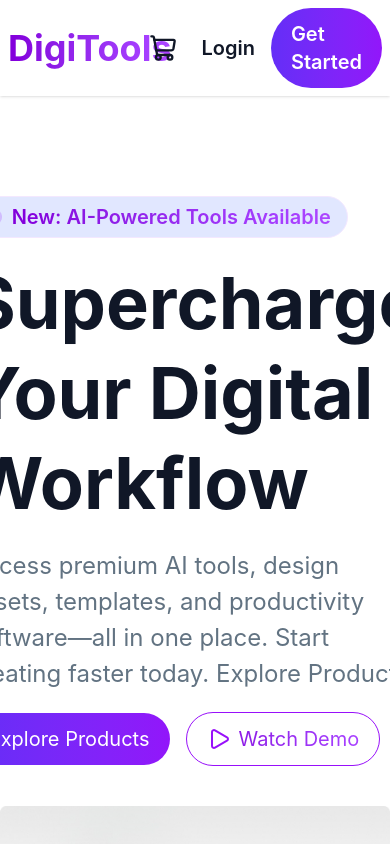
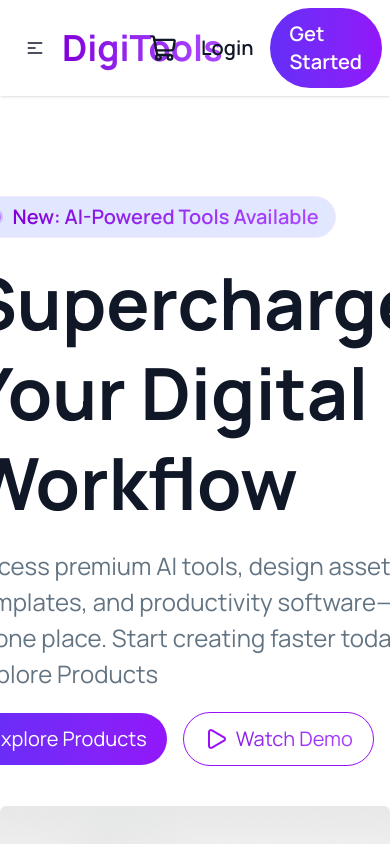
Before and after one commit to karimul-New-172/digitools-platform, a React (Vite) app: page / in a window 390 px wide. Shown: the top 844 px of the page. Built offline with nearby package versions, Linux system fonts and the light colour scheme.

Commit message:
hanbager menu add

```diff
--- a/package.json
+++ b/package.json
@@ -15,6 +15,7 @@
     "react": "^19.2.4",
     "react-dom": "^19.2.4",
     "react-icons": "^5.6.0",
+    "react-toastify": "^11.1.0",
     "tailwindcss": "^4.2.2"
   },
   "devDependencies": {
--- a/src/App.css
+++ b/src/App.css
@@ -1,2 +1,9 @@
+@import url('https://fonts.googleapis.com/css2?family=Manrope:wght@200..800&display=swap');
+
+body {
+  font-family: "Manrope", sans-serif;
+  font-weight: 400;
+}
+
 @import "tailwindcss";
 @plugin "daisyui";
--- a/src/App.jsx
+++ b/src/App.jsx
@@ -10,6 +10,7 @@ import Started from './components/Started/Started'
 import PricingCards from './components/PricingCards/PricingCards'
 import Transform from './components/Transform/Transform'
 import Footer from './components/Footer/Footer'
+import { toast, ToastContainer } from 'react-toastify'
 
 const fetchProducts = async () => {
   const res = await fetch('/products.json');
@@ -25,12 +26,14 @@ function App() {
   const handleRemoveItem = (item) => {
         const filterItem = purchase.filter(filterItem => filterItem.id !== item.id);
         setPurchased(filterItem);
+        toast("Item removed from cart")
         setTotalPrice(totalPrice - item.price);
     }
 
   const handlePurchase = () => {
     setPurchased([]);
     setTotalPrice(0);
+    toast("All items placed for order")
   }
 
   return (
@@ -61,6 +64,7 @@ function App() {
       <PricingCards></PricingCards>
       <Transform></Transform>
       <Footer></Footer>
+      <ToastContainer />
     </>
   )
 }
--- a/src/components/Carts/Carts.jsx
+++ b/src/components/Carts/Carts.jsx
@@ -1,13 +1,18 @@
 import React from 'react';
 import CartItem from '../CartItem/CartItem';
+import { PackageOpen } from 'lucide-react';
 
-const Carts = ({purchase, totalPrice, setTotalPrice, handleRemoveItem, handlePurchase}) => {
+const Carts = ({ purchase, totalPrice, setTotalPrice, handleRemoveItem, handlePurchase }) => {
     return (
         <div className='container mx-auto mt-10 border-2 border-gray-200 rounded-2xl p-5 space-y-4'>
             <h1 className='text-3xl font-semibold'>Your Cart</h1>
             <div className='item-container space-y-3'>
+
                 {
-                    purchase.map(pItem => <CartItem key={pItem.id} item={pItem} totalPrice={totalPrice} setTotalPrice={setTotalPrice} handleRemoveItem={handleRemoveItem}></CartItem>)
+                    purchase.length === 0 ? <div className='text-center text-gray-400 space-y-3'>
+                            <h1 className='text-2xl font-semibold'>Your cart is empty</h1>
+                            <span><PackageOpen className=' mx-auto' size={40} /></span>
+                        </div> : purchase.map(pItem => <CartItem key={pItem.id} item={pItem} totalPrice={totalPrice} setTotalPrice={setTotalPrice} handleRemoveItem={handleRemoveItem}></CartItem>)
                 }
             </div>
             <div className='flex justify-between text-xl font-semibold'>
@@ -15,7 +20,7 @@ const Carts = ({purchase, totalPrice, setTotalPrice, handleRemoveItem, handlePur
                 <p className=''>$<span>{totalPrice}</span></p>
             </div>
             <button onClick={handlePurchase} className='btn bg-linear-to-r from-[#642ef7] to-[#9216fa] w-full rounded-full text-lg text-white/80'>Proceed to Checkout</button>
-        </div>
+        </div >
     );
 };
 
--- a/src/components/Navbar/Navbar.jsx
+++ b/src/components/Navbar/Navbar.jsx
@@ -1,11 +1,25 @@
 import { ShoppingCart } from 'lucide-react';
 import React from 'react';
 
-const Navbar = ({purchase}) => {
+const Navbar = ({ purchase }) => {
     return (
         <div className="bg-base-100 shadow-sm">
             <div className='navbar text-[#101727] container mx-auto'>
                 <div className="navbar-start">
+                    <div className="dropdown">
+                        <div tabIndex={0} role="button" className="btn btn-ghost lg:hidden">
+                            <svg xmlns="http://www.w3.org/2000/svg" className="h-5 w-5" fill="none" viewBox="0 0 24 24" stroke="currentColor"> <path strokeLinecap="round" strokeLinejoin="round" strokeWidth="2" d="M4 6h16M4 12h8m-8 6h16" /> </svg>
+                        </div>
+                        <ul
+                            tabIndex="-1"
+                            className="menu menu-sm dropdown-content bg-base-100 rounded-box z-1 mt-3 w-52 p-2 shadow">
+                            <li><a>Products</a></li>
+                            <li><a>Features</a></li>
+                            <li><a>Pricing</a></li>
+                            <li><a>Testimonials</a></li>
+                            <li><a>FAQ</a></li>
+                        </ul>
+                    </div>
                     <a className="text-4xl font-bold bg-clip-text text-transparent bg-linear-to-r from-purple-700 to-purple-500 leading-normal">DigiTools</a>
                 </div>
                 <div className="navbar-center hidden lg:flex">
--- a/src/components/Product/Product.jsx
+++ b/src/components/Product/Product.jsx
@@ -1,5 +1,6 @@
 import React, { useState } from 'react';
 import { Check } from 'lucide-react';
+import { toast } from 'react-toastify';
 
 const Product = ({product, purchase, setPurchased, totalPrice, setTotalPrice}) => {
     const {icon, name, tag, tagType, description, price, period, features} = product;
@@ -18,6 +19,7 @@ const Product = ({product, purchase, setPurchased, totalPrice, setTotalPrice}) =
         if(!findPurchase){
             const newPurchased = [...purchase, product]
             setPurchased(newPurchased)
+            toast('Product added to cart')
             setTotalPrice(totalPrice + product.price);
         }
         return;
```
Also changed, not shown: 1 other file (tests, documents, lock files or other folders).
